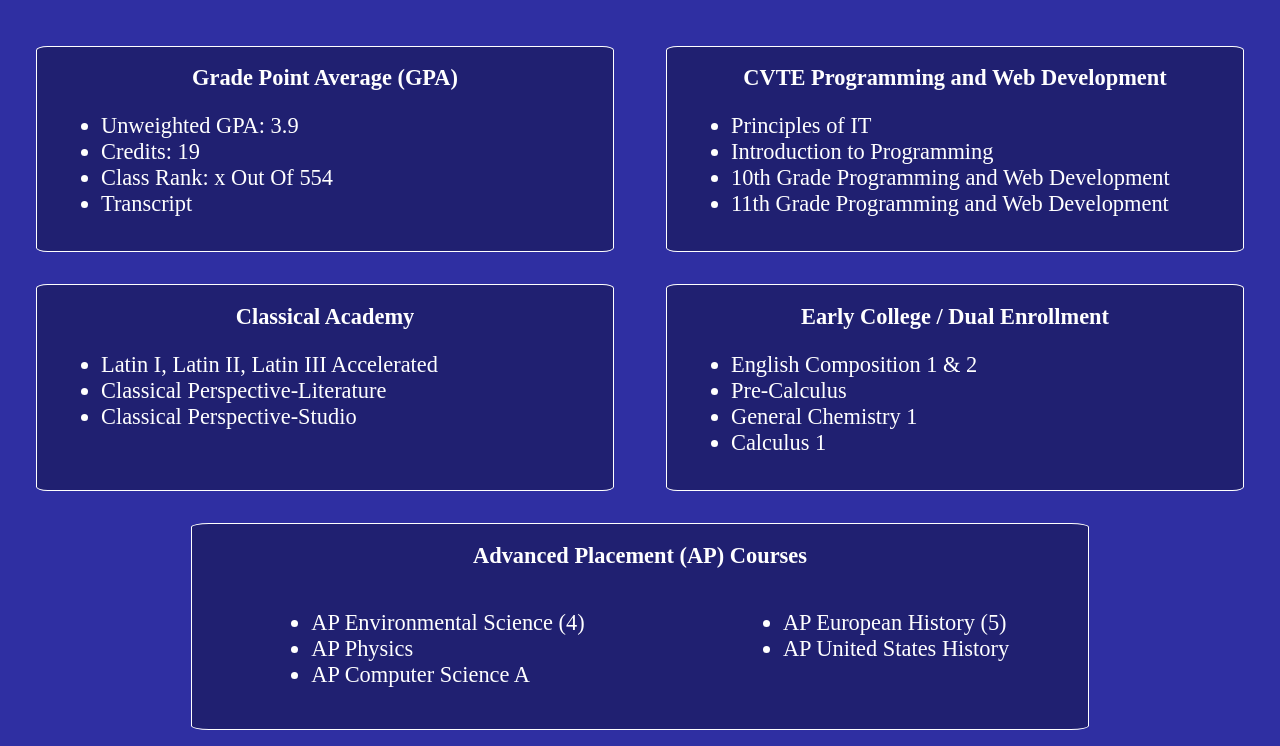
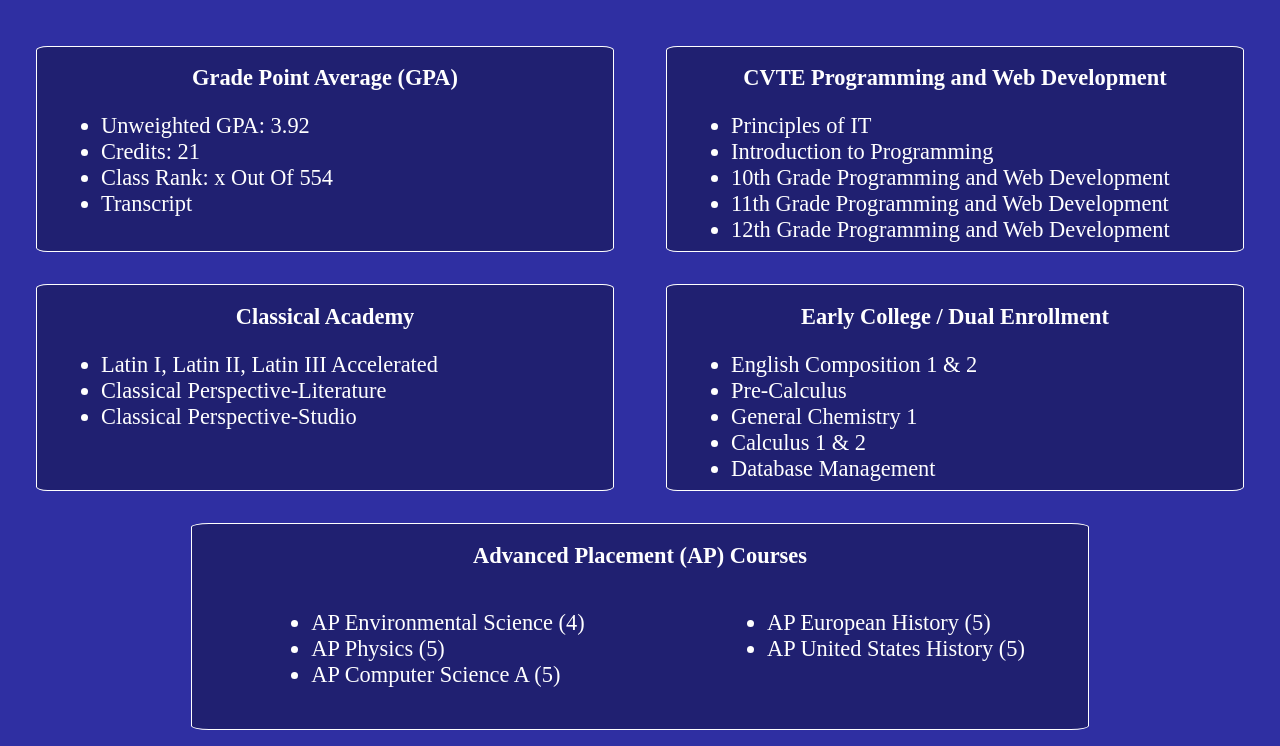
Before and after one commit to russell-leung/Personal-Portfolio, a plain HTML site: page education.html in a window 1280 px wide. Shown: the part 171-917 px from the top of the page. Drawn offline with Linux system fonts and the light colour scheme.

Commit message:
updating information

```diff
--- a/education.html
+++ b/education.html
@@ -45,8 +45,8 @@
       <div id="GPA">
         <h2>Grade Point Average (GPA)</h2>
         <ul>
-          <li>Unweighted GPA: 3.9</li>
-          <li>Credits: 19</li>
+          <li>Unweighted GPA: 3.92</li>
+          <li>Credits: 21</li>
           <li>Class Rank: x Out Of 554</li>
 
           <!-- need to put link to picture of transcript into here when I get an updated transcript -->
@@ -61,6 +61,7 @@
           <li>Introduction to Programming</li>
           <li>10th Grade Programming and Web Development</li>
           <li>11th Grade Programming and Web Development</li>
+          <li>12th Grade Programming and Web Development</li>
         </ul>
       </div>
 
@@ -79,7 +80,8 @@
           <li>English Composition 1 & 2</li>
           <li>Pre-Calculus</li>
           <li>General Chemistry 1</li>
-          <li>Calculus 1</li>
+          <li>Calculus 1 & 2</li>
+          <li>Database Management</li>
         </ul>
       </div>
 
@@ -91,15 +93,15 @@
           <div class="ap-list" id="l1">
             <ul>
               <li>AP Environmental Science (4)</li>
-              <li>AP Physics</li>
-              <li>AP Computer Science A</li>
+              <li>AP Physics (5)</li>
+              <li>AP Computer Science A (5)</li>
             </ul>
           </div>
 
           <div class="ap-list" id="l2">
             <ul>
               <li>AP European History (5)</li>
-              <li>AP United States History</li>
+              <li>AP United States History (5)</li>
             </ul>
           </div>
 
```
Also changed, not shown: experience.html (+15 -2 lines), index.html (+1 -1 lines).
